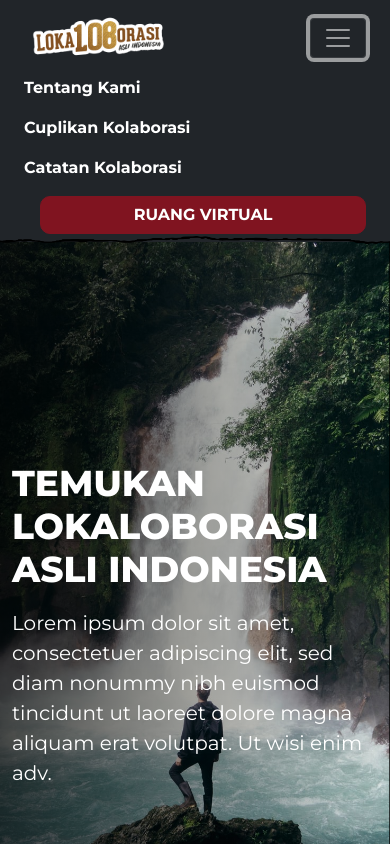
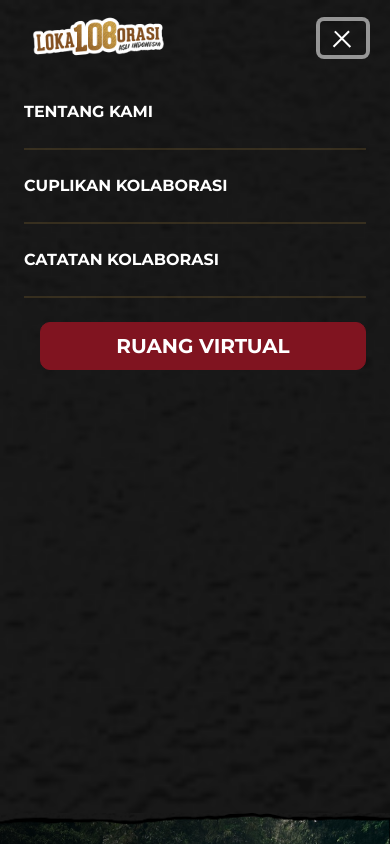
Before and after one commit to nrcfrld/lokolaborasi, a plain HTML site: page index.html in a window 390 px wide. Both pictures are taken after a click on the button "Toggle navigation". Shown: the top 844 px of the page. Drawn offline with nearby package versions, Linux system fonts and the light colour scheme.

Commit message:
update header

```diff
--- /dev/null
+++ b/assets/scripts/main.js
@@ -0,0 +1,6 @@
+$(function () {
+	$("#ChangeToggle").click(function () {
+		$("#navbar-hamburger").toggleClass("d-none");
+		$("#navbar-close").toggleClass("d-none");
+	});
+});
--- a/assets/styles/layouts/_header.scss
+++ b/assets/styles/layouts/_header.scss
@@ -1,19 +1,48 @@
 header.lokal-header {
-	// background-color: #222;
+	background-image: url(/assets/images/pattern-2.png);
+	background-repeat: no-repeat;
+	background-size: cover;
 	position: relative;
 	z-index: 9;
 
 	&::after {
 		content: "";
 		z-index: 10;
-		width: calc(100% + 10px);
-		height: 16px;
-		bottom: -10px;
+		width: 100%;
+		height: 34px;
+		bottom: -30px;
 		position: absolute;
 		left: 0;
-		background-image: url("/assets/images/wave.png");
+		background-image: url("/assets/images/pattern-navbar.png");
 		background-size: 100%;
 		background-repeat: no-repeat;
+	}
+
+	.btn-cta {
+		font-size: 1.25rem;
+		padding: 0.5rem 1rem;
+
+		@include small {
+			font-size: 1rem;
+			padding: 0.375rem 0.75rem;
+		}
+	}
+
+	.navbar-collapse {
+		min-height: 85vh;
+
+		&.collapse {
+			height: 85vh;
+		}
+
+		&.collapsing {
+			opacity: 0;
+			transition: 0.2s;
+		}
+
+		&.show {
+			opacity: 1;
+		}
 	}
 
 	.navbar-nav {
@@ -21,7 +50,51 @@ header.lokal-header {
 			a.nav-link {
 				color: white;
 				font-weight: 700;
+				@include small {
+					padding: 0.75;
+				}
+			}
+
+			hr {
+				background-color: $secondary-color;
+				height: 2px;
 			}
 		}
 	}
 }
+
+.navbar-toggler {
+	border: none;
+	background: transparent !important;
+}
+.navbar-toggler:hover {
+	background: transparent !important;
+}
+.navbar-toggler .icon-bar {
+	width: 22px;
+	height: 2px;
+	margin: 5px 0;
+	display: block;
+	transition: all 0.2s;
+	background: white;
+}
+.navbar-toggler .top-bar {
+	transform: rotate(45deg) translate(3px, -2px);
+	transform-origin: 0 0;
+}
+.navbar-toggler .middle-bar {
+	opacity: 0;
+}
+.navbar-toggler .bottom-bar {
+	transform: rotate(-45deg) translate(1px, 1px);
+	transform-origin: 10% 90%;
+}
+.navbar-toggler.collapsed .top-bar {
+	transform: rotate(0);
+}
+.navbar-toggler.collapsed .middle-bar {
+	opacity: 1;
+}
+.navbar-toggler.collapsed .bottom-bar {
+	transform: rotate(0);
+}
--- a/assets/styles/main.scss
+++ b/assets/styles/main.scss
@@ -31,3 +31,8 @@
 		background-color: #a3a3a3 !important;
 	}
 }
+
+.close-icon {
+	width: 24px;
+	height: 24px;
+}
--- a/index.html
+++ b/index.html
@@ -29,9 +29,9 @@
 		<title>Lokaloborasi - Homepage</title>
 	</head>
 	<body>
-		<header class="lokal-header bg-dark">
+		<header class="lokal-header">
 			<div class="container">
-				<nav class="navbar navbar-expand-lg navbar-dark bg-dark">
+				<nav class="navbar navbar-expand-lg navbar-dark">
 					<div class="container-fluid">
 						<a class="navbar-brand" href="/">
 							<img
@@ -41,7 +41,8 @@
 							/>
 						</a>
 						<button
-							class="navbar-toggler"
+							id="ChangeToggle"
+							class="navbar-toggler border-0 collapsed"
 							type="button"
 							data-bs-toggle="collapse"
 							data-bs-target="#navbarSupportedContent"
@@ -49,22 +50,31 @@
 							aria-expanded="false"
 							aria-label="Toggle navigation"
 						>
-							<span class="navbar-toggler-icon"></span>
+						<span class="icon-bar top-bar"></span>
+						<span class="icon-bar middle-bar"></span>
+						<span class="icon-bar bottom-bar"></span>
+							<!-- <span id="navbar-hamburger" class="navbar-toggler-icon"></span>
+							<svg id="navbar-close" class="close-icon d-none" xmlns="http://www.w3.org/2000/svg" viewBox="0 0 20 20" fill="currentColor">
+								<path fill-rule="evenodd" d="M4.293 4.293a1 1 0 011.414 0L10 8.586l4.293-4.293a1 1 0 111.414 1.414L11.414 10l4.293 4.293a1 1 0 01-1.414 1.414L10 11.414l-4.293 4.293a1 1 0 01-1.414-1.414L8.586 10 4.293 5.707a1 1 0 010-1.414z" clip-rule="evenodd" />
+							</svg> -->
 						</button>
-						<div class="collapse navbar-collapse" id="navbarSupportedContent">
+						<div class="collapse navbar-collapse mt-4 mt-lg-4 pb-5 pb-lg-0" id="navbarSupportedContent">
 							<ul class="navbar-nav ms-auto mb-2 mb-lg-0">
 								<li class="nav-item">
-									<a class="nav-link" href="about-us.html">Tentang Kami</a>
+									<a class="nav-link text-uppercase" href="about-us.html">Tentang Kami</a>
+									<hr class="d-block d-lg-none">
 								</li>
 								<li class="nav-item">
-									<a class="nav-link" href="#">Cuplikan Kolaborasi</a>
+									<a class="nav-link text-uppercase" href="#">Cuplikan Kolaborasi</a>
+									<hr class="d-block d-lg-none">
 								</li>
 								<li class="nav-item">
-									<a class="nav-link" href="collaborations.html">Catatan Kolaborasi</a>
+									<a class="nav-link text-uppercase" href="collaborations.html">Catatan Kolaborasi</a>
+									<hr class="d-block d-lg-none">
 								</li>
 							</ul>
 							<div class="ms-3">
-								<a href="login.html" class="btn btn-primary fw-bold d-block text-uppercase"
+								<a href="login.html" class="btn btn-primary fw-bold d-block text-uppercase btn-cta"
 									>Ruang Virtual</a
 								>
 							</div>
@@ -72,7 +82,6 @@
 					</div>
 				</nav>
 			</div>
-			<!-- <img class="wave" src="./assets/images/wave.png" /> -->
 		</header>
 		<main>
 			<section id="hero">
@@ -312,6 +321,7 @@
 			crossorigin="anonymous"
 		></script>
 		<script src="./assets/modules/OwlCarousel2-2.3.4_2/owl.carousel.min.js"></script>
+		<script src="./assets/scripts/main.js"></script>
 		<script>
 			$(document).ready(function () {
 				$("#hero-carousel").owlCarousel({
```
Also changed, not shown: assets/images/pattern-2.png (added), assets/images/pattern-navbar.png (added), assets/images/pattern.svg (deleted), assets/styles/components/_navbar.scss (added), assets/styles/main.css, 1 other file.
